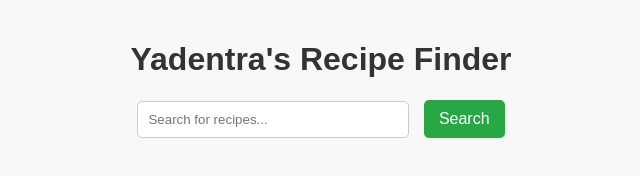
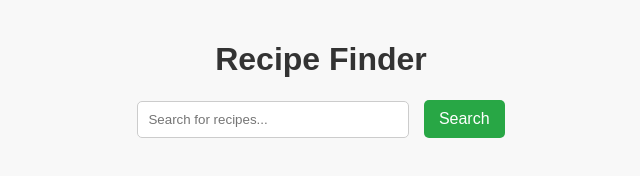
Before and after one commit to Yadentra/recipe-finder-app, a plain HTML site: page index.html in a window 1280 px wide. Shown: the whole page, without its empty margins (319-959 px from the left). Drawn offline with Linux system fonts and the light colour scheme.

Commit message:
index.html

```diff
--- a/index.html
+++ b/index.html
@@ -3,11 +3,11 @@
 <head>
     <meta charset="UTF-8">
     <meta name="viewport" content="width=device-width, initial-scale=1.0">
-    <title>Yadentra's Recipe Finder</title>
+    <title>Recipe Finder</title>
     <link rel="stylesheet" href="style.css">
 </head>
 <body>
-    <h1>Yadentra's Recipe Finder</h1>
+    <h1>Recipe Finder</h1>
     <input type="text" id="search" placeholder="Search for recipes...">
     <button onclick="searchRecipes()">Search</button>
     <div id="recipe-list"></div>
```
